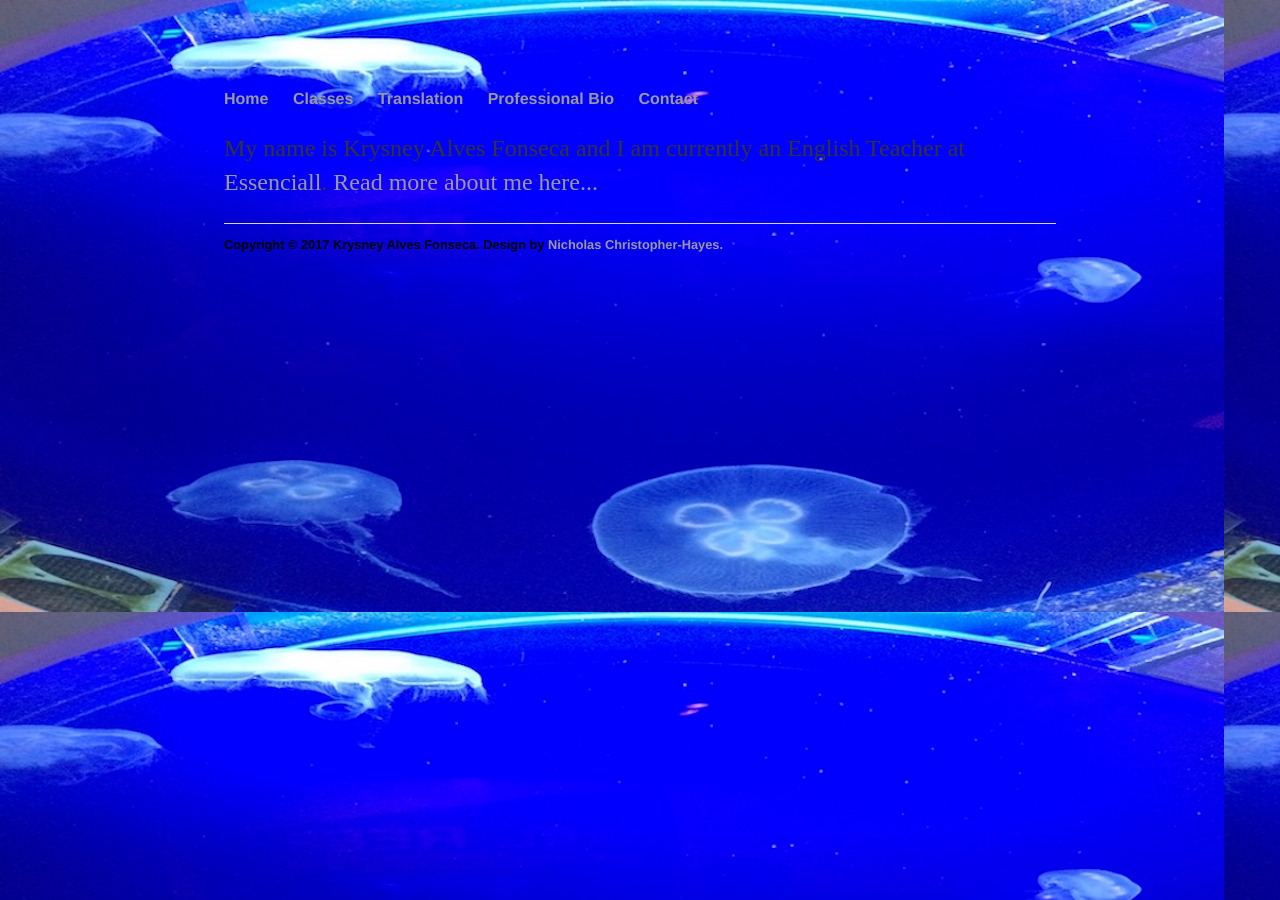
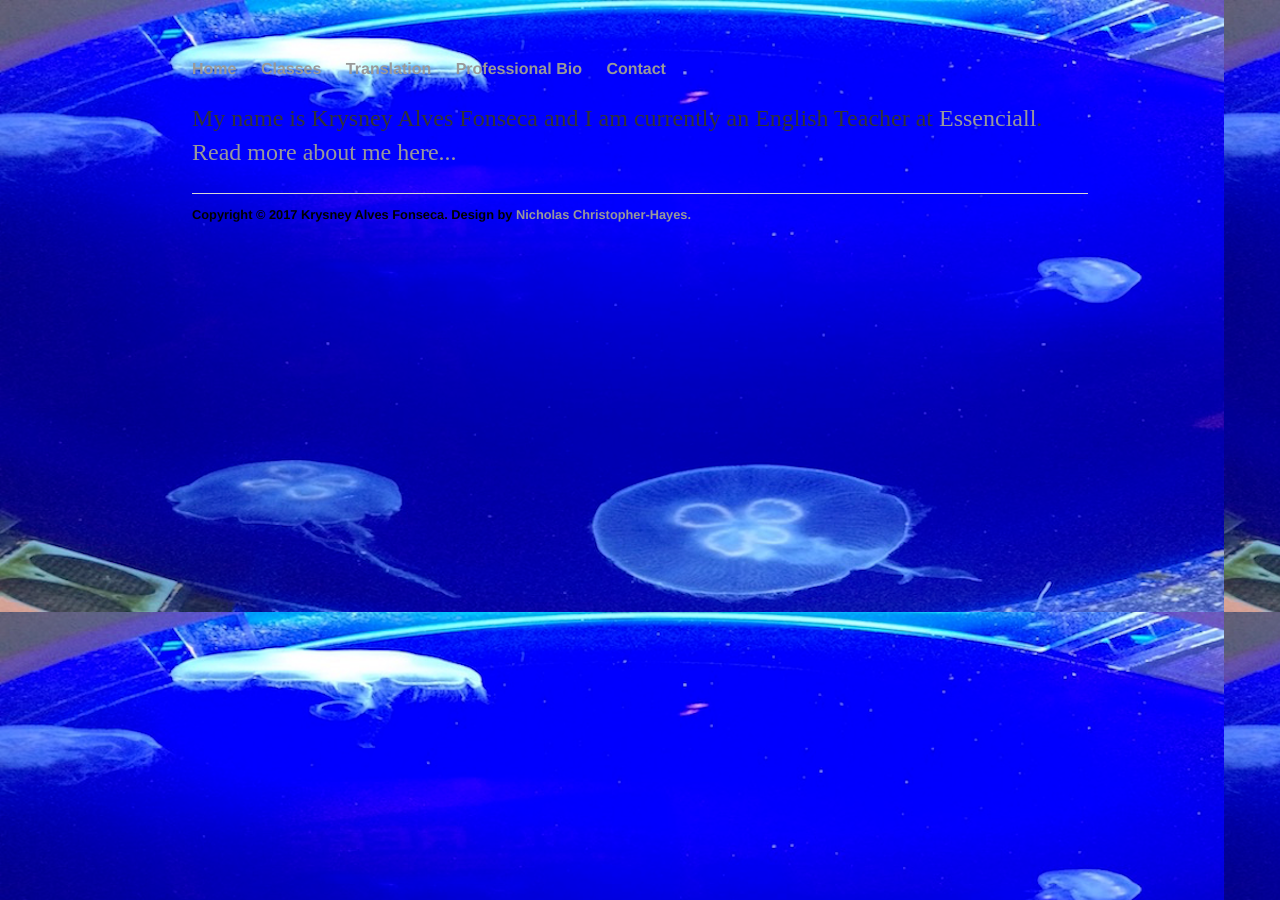
Before and after one commit to english-um-a-um/english-um-a-um.github.io, a Jekyll site: the page built from index.html, in a window 1280 px wide. Built offline with Jekyll 4.4.1, drawn with Linux system fonts in a browser that asks for light colours.

Commit message:
Update main.css

```diff
--- a/css/main.css
+++ b/css/main.css
@@ -1,6 +1,6 @@
 body {
-    margin: 90px auto;
-    width: 65%;
+    margin: 60px auto;
+    width: 70%;
 }
 nav ul, footer ul {
     font-family:'Helvetica', 'Arial', 'Sans-Serif';
```
